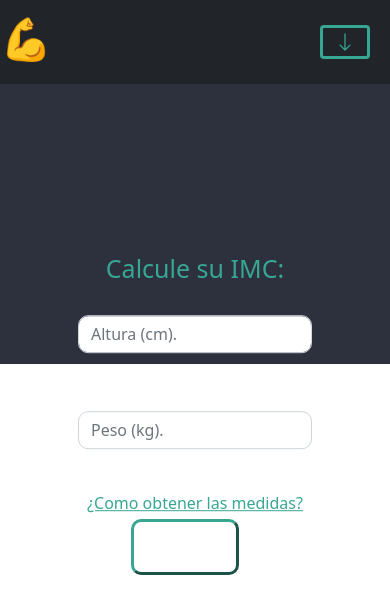
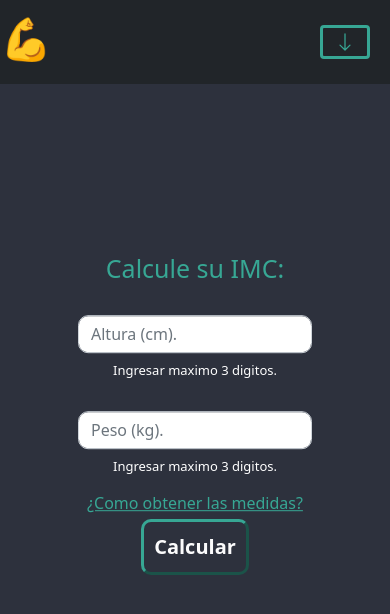
Before and after one commit to castellanosfelipe/calc, a Vue app: page /imc in a window 390 px wide. Shown: the top 614 px of the page. Built offline with nearby package versions, Linux system fonts and the light colour scheme; a web font is replaced by a local one.

Commit message:
:computer: Responsive view/IMC

```diff
--- a/src/views/imc.vue
+++ b/src/views/imc.vue
@@ -56,20 +56,19 @@ export default Vue.extend({
 });
 </script>
 
-<style scoped>
+<style>
 Body {
   background-color: #2d313d;
 }
-
+</style>
+<style scoped>
 h2 {
   color: #37a794;
-  text-align: center;
   font-size: 25px;
   transform: translateY(30vh);
 }
 .Input {
   transform: translateY(30vh);
-
   margin-top: 2em;
   border-radius: 10px;
   max-width: 60%;
@@ -79,7 +78,6 @@ h2 {
   margin-top: 10px;
   transform: translateY(30vh);
   font-size: 13px;
-  margin-left: auto;
 }
 .Medidas {
   transform: translateY(30vh);
@@ -99,7 +97,6 @@ h2 {
   border-width: 3px;
   border-color: #37a794;
   background: Transparent;
-  margin-right: 1em;
   margin-top: 2em;
 }
 
```
